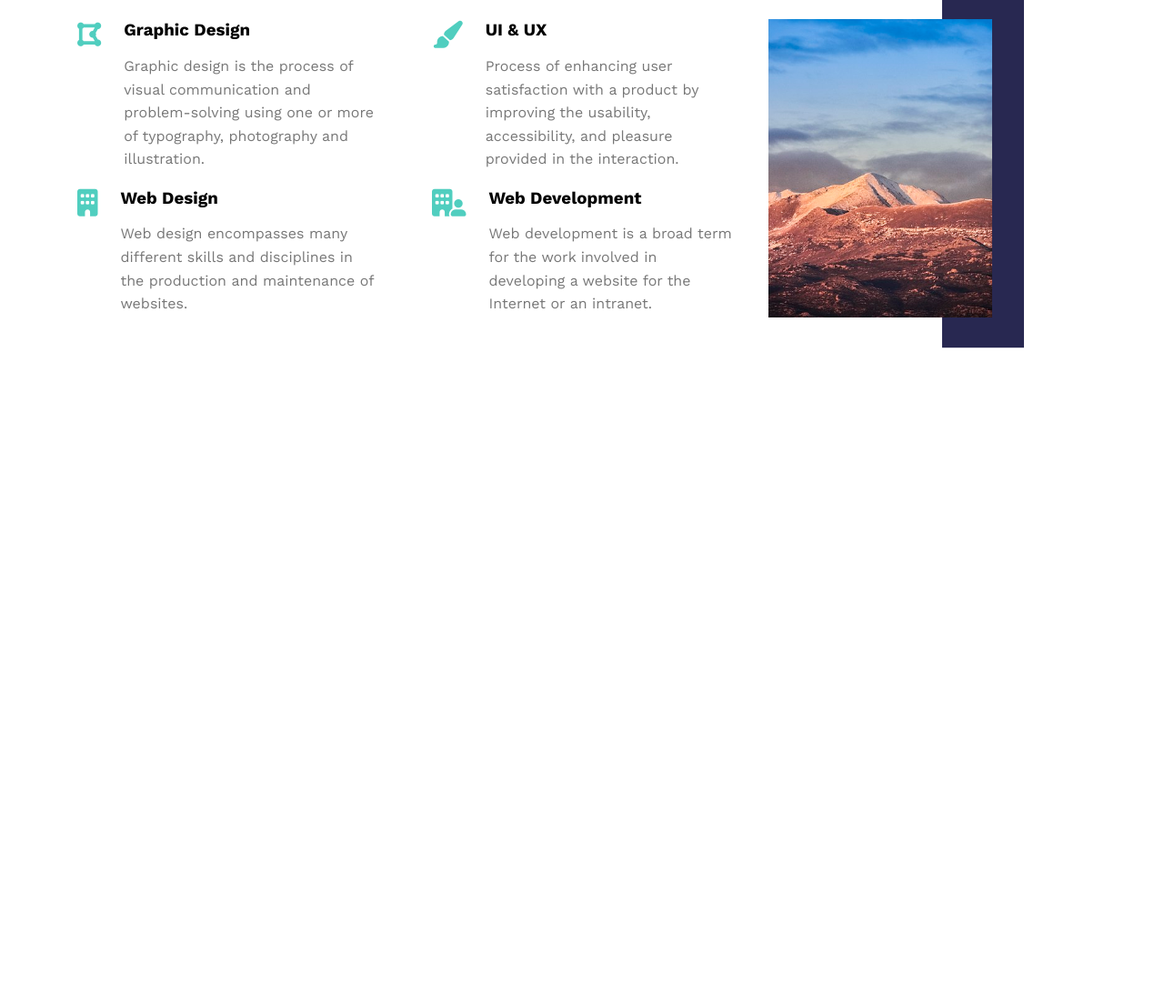
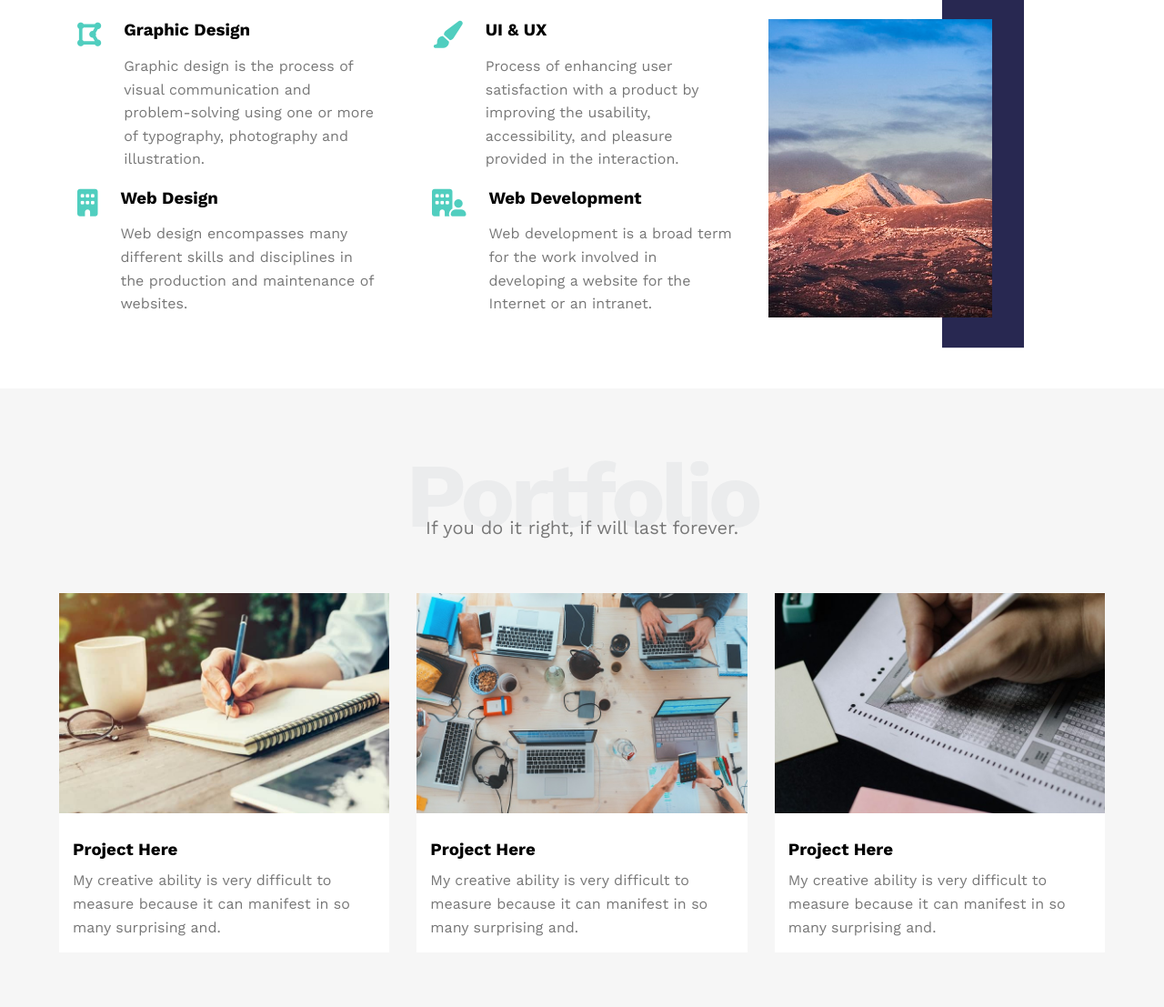
Before and after one commit to TheSilentOwl/landing-page, a plain HTML site: page index.html in a window 1280 px wide. Shown: the part 1383-2490 px from the top of the page at 91% size. Before the commit the page ends 1810 px from the top, so only its background shows below. Drawn offline with nearby package versions, Linux system fonts and the light colour scheme.

Commit message:
complete portfolio section

```diff
--- a/css/leon.css
+++ b/css/leon.css
@@ -317,3 +317,40 @@ span.line:nth-child(2) {
     display: none;
   }
 }
+
+/* portfolio */
+/* ====================== */
+
+.portfolio {
+  background-color: #f6f6f6;
+  padding-top: var(--section-padding);
+  padding-bottom: var(--section-padding);
+}
+
+.portfolio .projects-area {
+  display: grid;
+  grid-template-columns: repeat(auto-fill, minmax(300px, 1fr));
+  gap: 30px;
+  margin-top: var(--section-padding);
+}
+
+.portfolio .projects-area .project-card {
+  background-color: white;
+}
+
+.portfolio .projects-area .project-card img {
+  width: 100%;
+}
+
+.portfolio .projects-area .project-card .text {
+  padding: 15px;
+}
+
+.portfolio .projects-area .project-card .text h3 {
+  margin: 10px 0;
+}
+
+.portfolio .projects-area .project-card .text p {
+  color: #777;
+  line-height: 1.6;
+}
--- a/index.html
+++ b/index.html
@@ -133,6 +133,49 @@
         </div>
       </div>
     </div>
-
+    <div class="portfolio">
+      <div class="container">
+        <h2 class="special-heading">Portfolio</h2>
+        <p>If you do it right, if will last forever.</p>
+        <div class="projects-area">
+          <div class="project-card">
+            <div class="image">
+              <img src="/imgs/portfolio-1.jpg" alt="project1 demo image" />
+            </div>
+            <div class="text">
+              <h3>Project Here</h3>
+              <p>
+                My creative ability is very difficult to measure because it can
+                manifest in so many surprising and.
+              </p>
+            </div>
+          </div>
+          <div class="project-card">
+            <div class="image">
+              <img src="/imgs/portfolio-2.jpg" alt="project1 demo image" />
+            </div>
+            <div class="text">
+              <h3>Project Here</h3>
+              <p>
+                My creative ability is very difficult to measure because it can
+                manifest in so many surprising and.
+              </p>
+            </div>
+          </div>
+          <div class="project-card">
+            <div class="image">
+              <img src="/imgs/portfolio-3.jpg" alt="project1 demo image" />
+            </div>
+            <div class="text">
+              <h3>Project Here</h3>
+              <p>
+                My creative ability is very difficult to measure because it can
+                manifest in so many surprising and.
+              </p>
+            </div>
+          </div>
+        </div>
+      </div>
+    </div>
   </body>
 </html>
```
